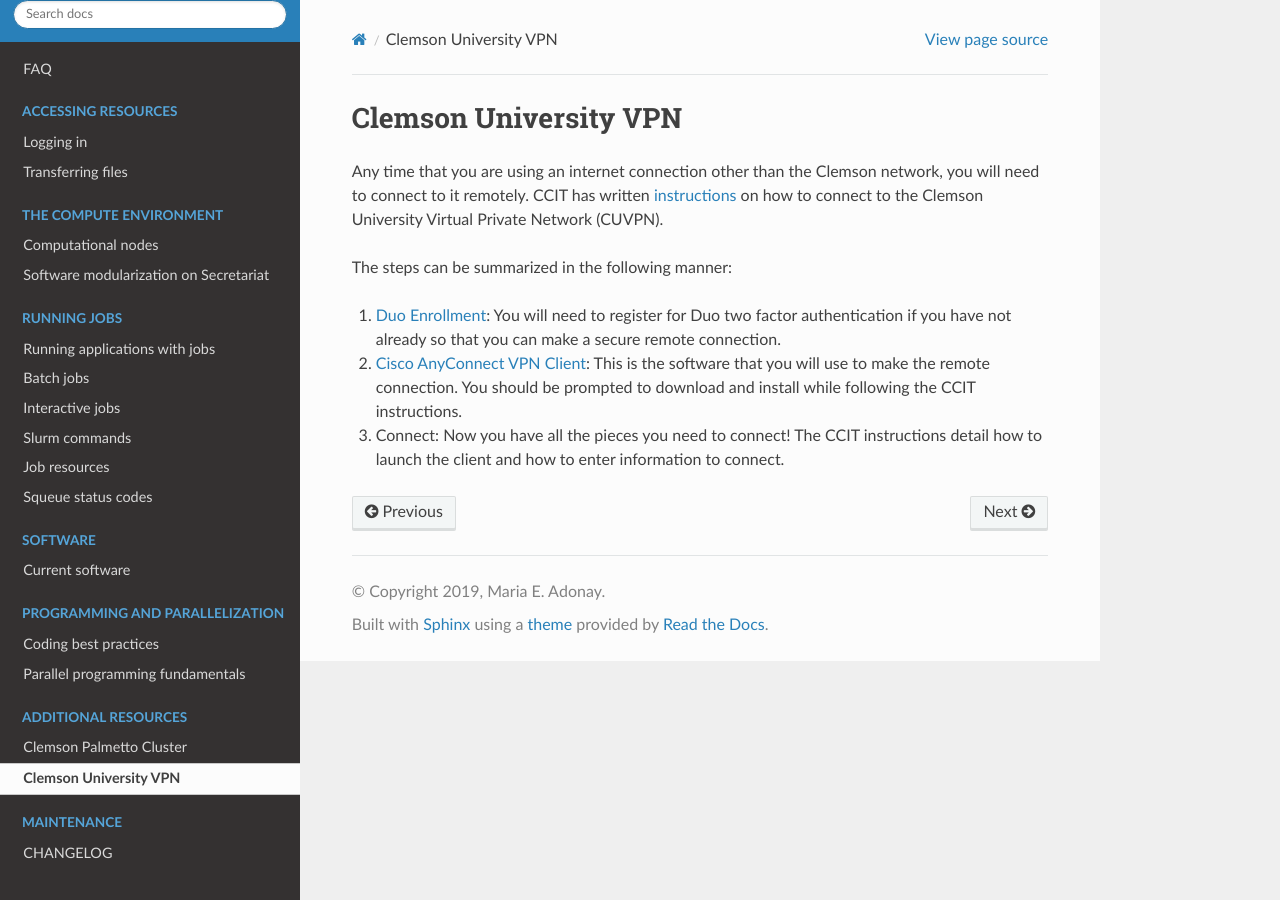
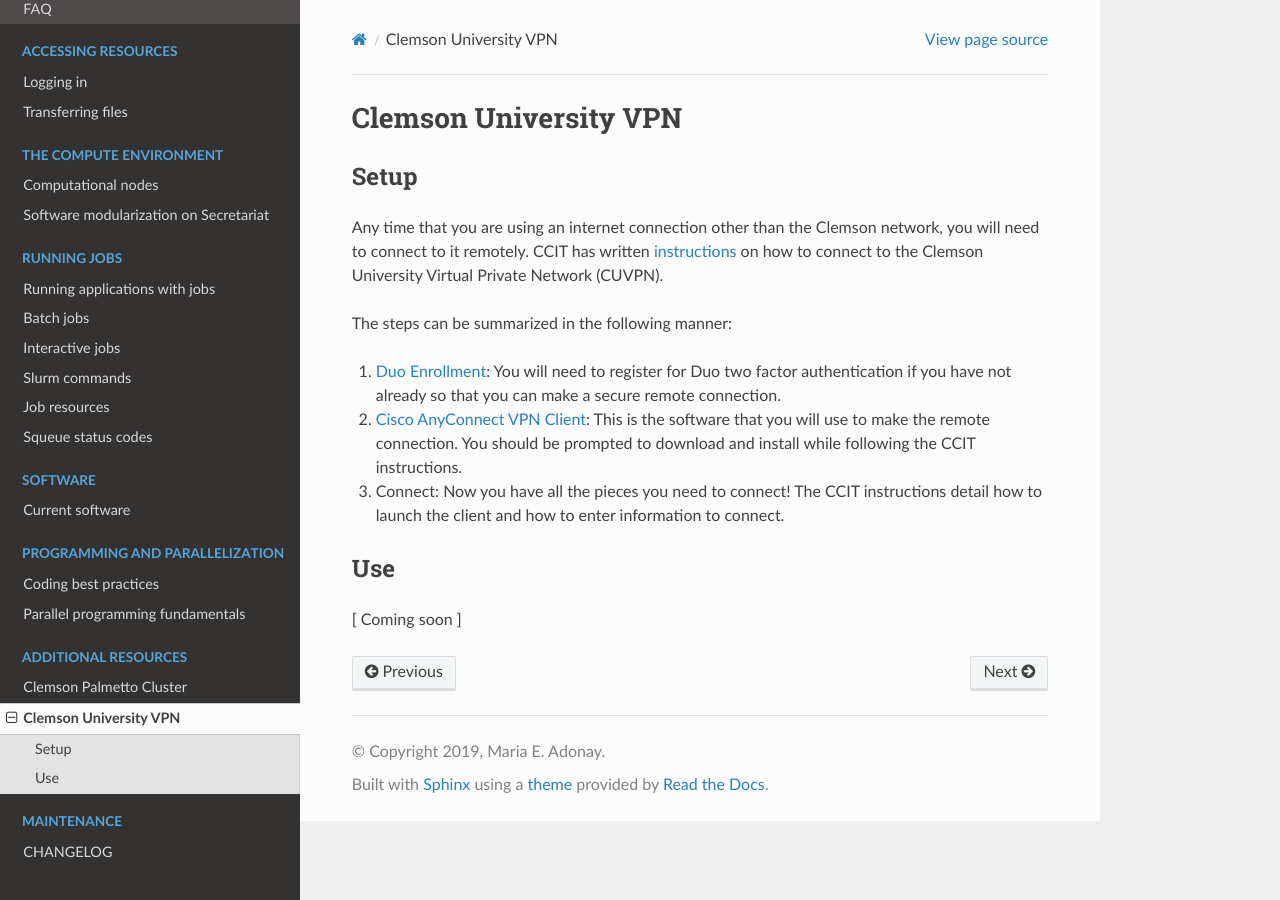
Before and after one commit to amalgamaria/secretariat, a Sphinx documentation site: the page built from docs/additional-resources/cuvpn.rst, in a window 1280 px wide. Built offline with Sphinx 7.4.7 and the Read the Docs theme 2.0.0, drawn with Linux system fonts in a browser that asks for light colours.

Commit message:
Add use section

```diff
--- a/docs/additional-resources/cuvpn.rst
+++ b/docs/additional-resources/cuvpn.rst
@@ -1,5 +1,8 @@
 Clemson University VPN
 ######################
+
+Setup
+-----
 
 Any time that you are using an internet connection other than the Clemson network, you will need to connect to it remotely. CCIT has written `instructions`_ on how to connect to the Clemson University Virtual Private Network (CUVPN).
 
@@ -11,6 +14,11 @@
 
 3. Connect: Now you have all the pieces you need to connect! The CCIT instructions detail how to launch the client and how to enter information to connect.
 
+Use
+---
+
+[ Coming soon ]
+
 .. _instructions: https://hdkb.clemson.edu/phpkb/article.php?id=64
 .. _Duo Enrollment: https://ccit.clemson.edu/cybersecurity/how-to/duo-authentication/
 .. _Cisco AnyConnect VPN Client: https://cuvpn.clemson.edu/+CSCOE+/logon.html#form_title_text
```
